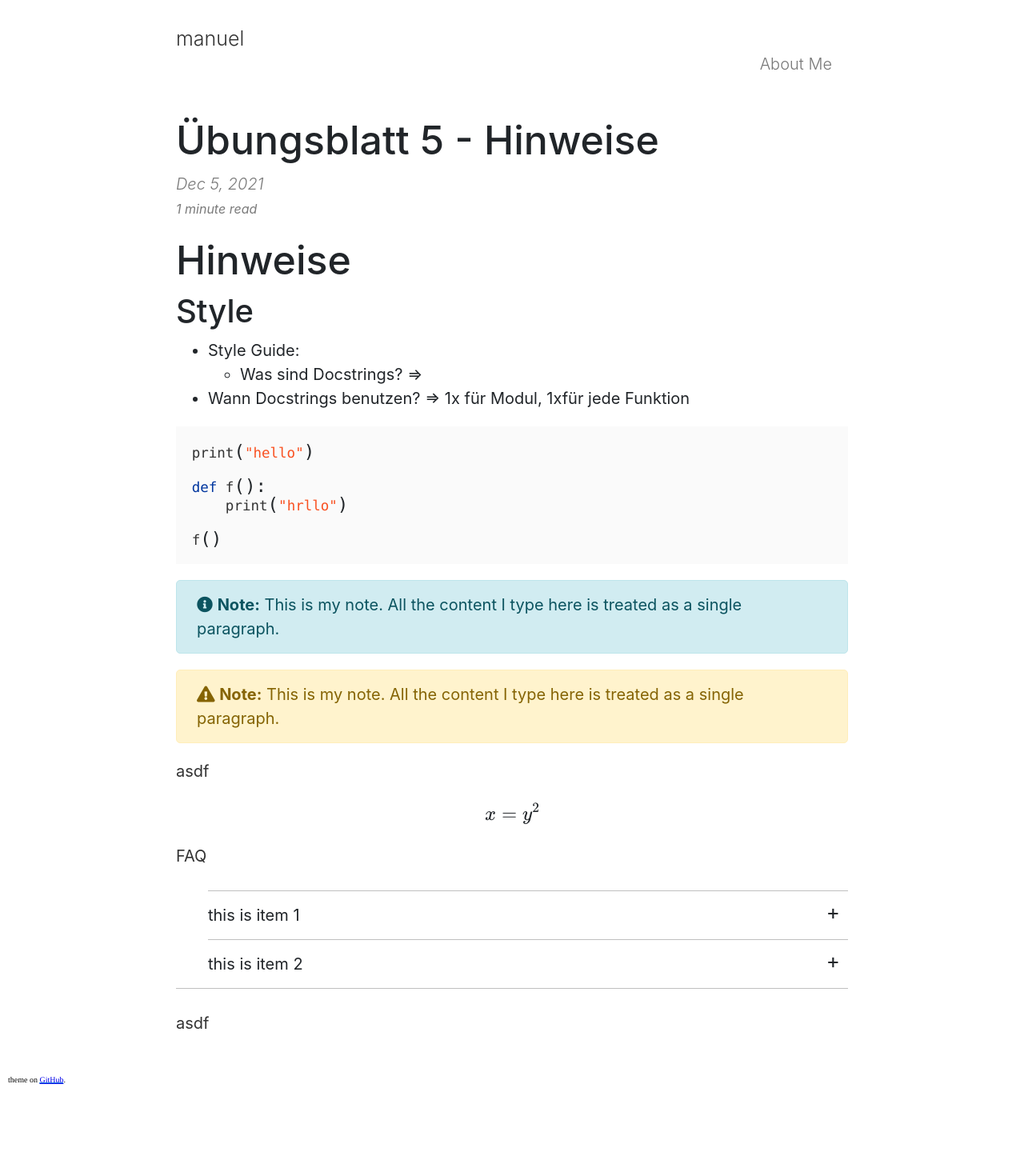
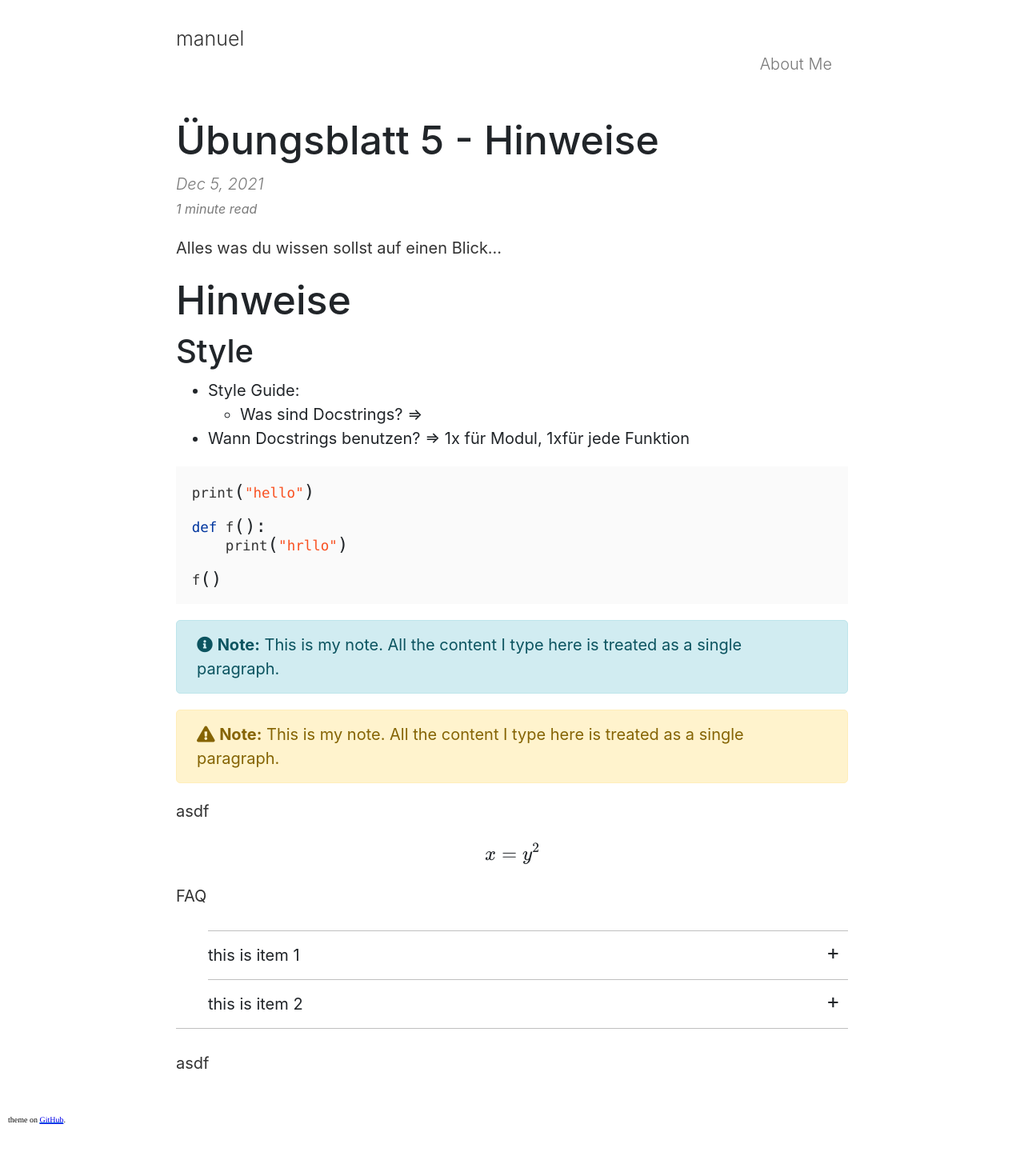
Before and after one commit to mAIRcode/mAIRcode.github.io, a Jekyll site: the page built from _posts/2021-12-05-epr_blatt5.md, in a window 1280 px wide. Shown: the whole page at 80% size. Built offline with Jekyll 4.4.1, drawn with Linux system fonts in a browser that asks for light colours; nearby versions of some CDN libraries; formulas are drawn with MathJax 3; before the commit the page ends 1420 px from its top, so only the background shows below that.

Commit message:
Update 2021-12-05-epr_blatt5.md

```diff
--- a/_posts/2021-12-05-epr_blatt5.md
+++ b/_posts/2021-12-05-epr_blatt5.md
@@ -16,6 +16,8 @@ accordion:
   - title: this is item 2
     content: Lorem ipsum dolor sit amet, consectetur adipiscing elit.
 ---
+
+Alles was du wissen sollst auf einen Blick...
 
 # Hinweise
 
```
